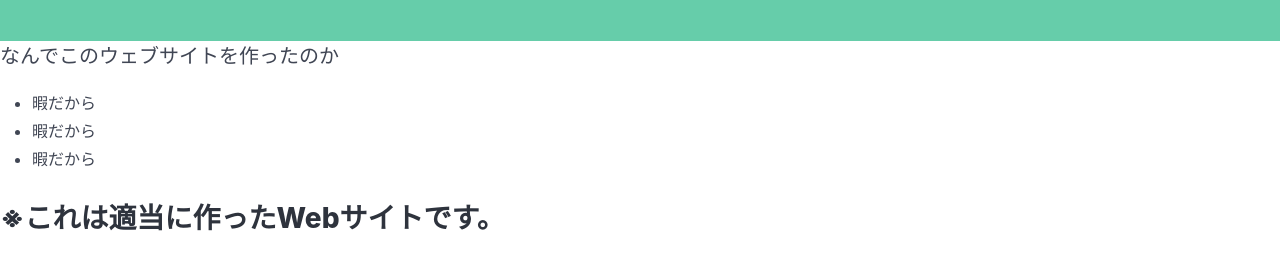
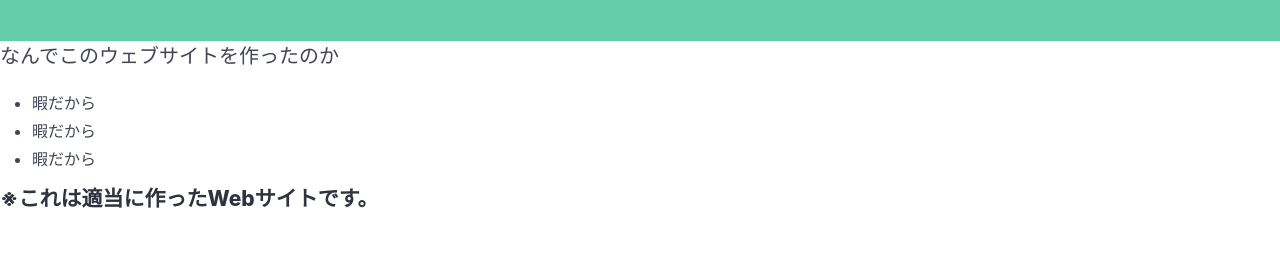
Before and after one commit to kasorikkuraba-a11y/tako-r, a website: page index.html in a window 1280 px wide. Shown: the part 107-376 px from the top of the page. Drawn offline with nearby package versions, Linux system fonts and the light colour scheme.

Commit message:
Update index.html

```diff
--- a/index.html
+++ b/index.html
@@ -19,7 +19,9 @@
       <li>暇だから</li>
       <li>暇だから</li>
     </ul>
-    <h2 class="mini">※これは適当に作ったWebサイトです。</h2>
+    <div class="content is-small">
+      <h2 class="mini">※これは適当に作ったWebサイトです。</h2>
+    </div>
   </div>
   </body>
 </html>
```
